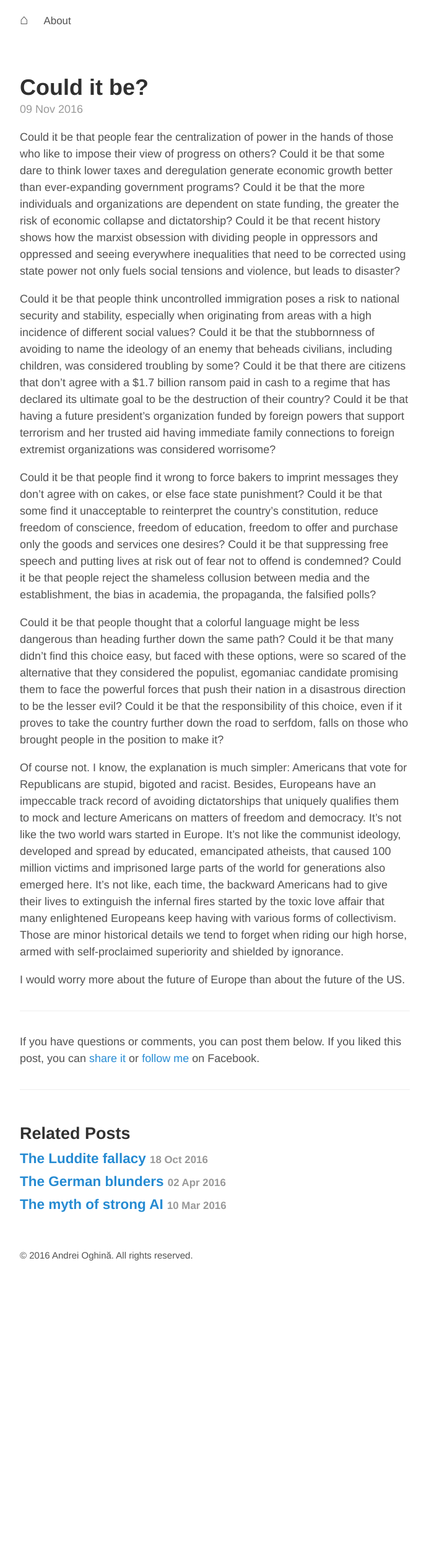
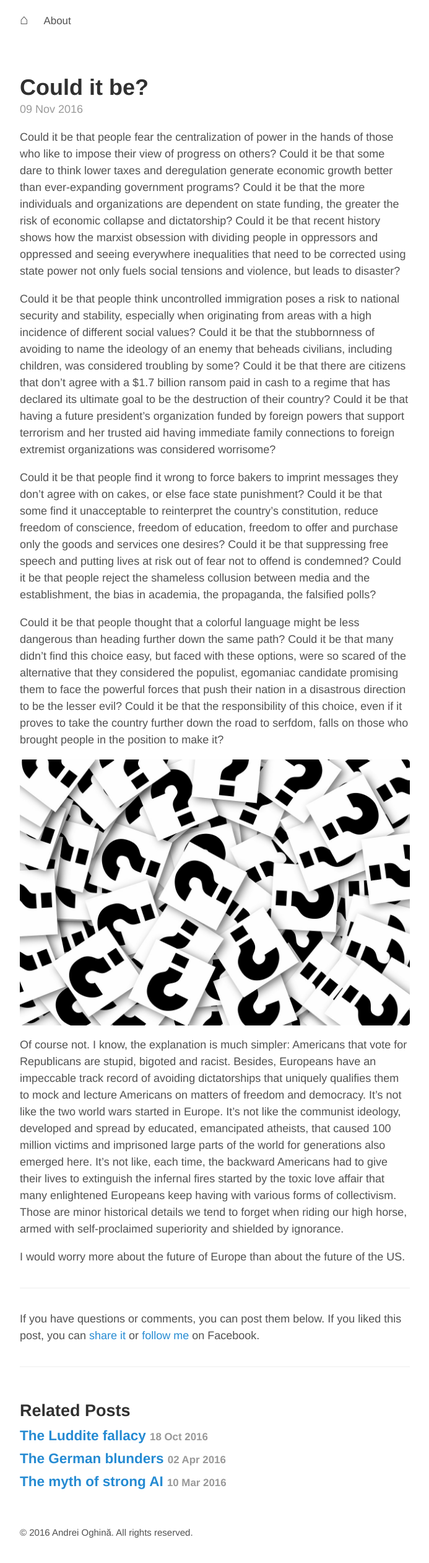
Before and after one commit to aoghina/aoghina.github.io, a Jekyll site: the page built from _posts/2016-11-09-could-it-be.md, in a window 1280 px wide. Shown: the whole page at 62% size, without its empty margins (293-986 px from the left). Built offline with Jekyll 4.4.1, drawn with Linux system fonts in a browser that asks for light colours; comment, search, counter and statistics services are not loaded; before the commit the page ends 2074 px from its top, so only the background shows below that.

Commit message:
Update could it be

```diff
--- a/_posts/2016-11-09-could-it-be.md
+++ b/_posts/2016-11-09-could-it-be.md
@@ -15,6 +15,8 @@ Could it be that people find it wrong to force bakers to imprint messages they d
 
 Could it be that people thought that a colorful language might be less dangerous than heading further down the same path? Could it be that many didn't find this choice easy, but faced with these options, were so scared of the alternative that they considered the populist, egomaniac candidate promising them to face the powerful forces that push their nation in a disastrous direction to be the lesser evil? Could it be that the responsibility of this choice, even if it proves to take the country further down the road to serfdom, falls on those who brought people in the position to make it?
 
+![Could it be](/assets/questions.jpg "Could it be")
+
 Of course not. I know, the explanation is much simpler: Americans that vote for Republicans are stupid, bigoted and racist. Besides, Europeans have an impeccable track record of avoiding dictatorships that uniquely qualifies them to mock and lecture Americans on matters of freedom and democracy. It's not like the two world wars started in Europe. It's not like the communist ideology, developed and spread by educated, emancipated atheists, that caused 100 million victims and imprisoned large parts of the world for generations also emerged here. It's not like, each time, the backward Americans had to give their lives to extinguish the infernal fires started by the toxic love affair that many enlightened Europeans keep having with various forms of collectivism. Those are minor historical details we tend to forget when riding our high horse, armed with self-proclaimed superiority and shielded by ignorance.
 
 I would worry more about the future of Europe than about the future of the US.
```
Also changed, not shown: assets/questions.jpg (added).
